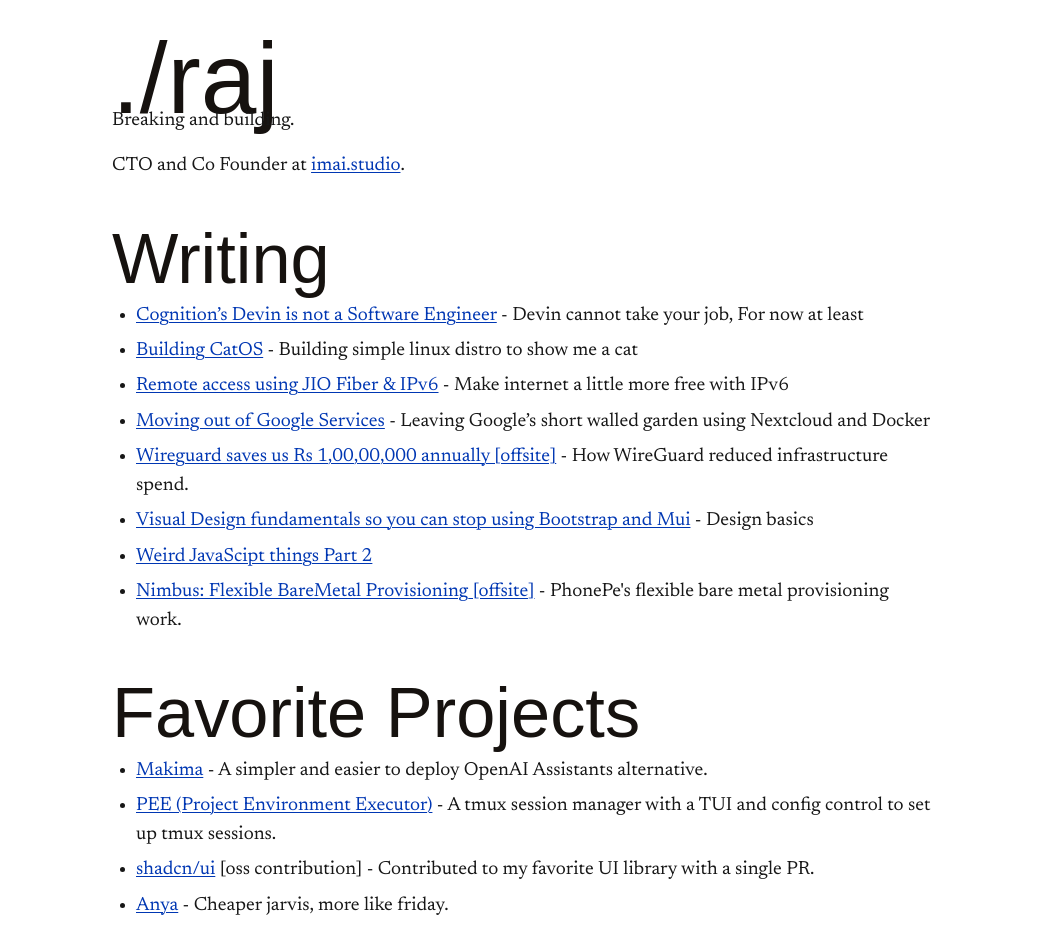
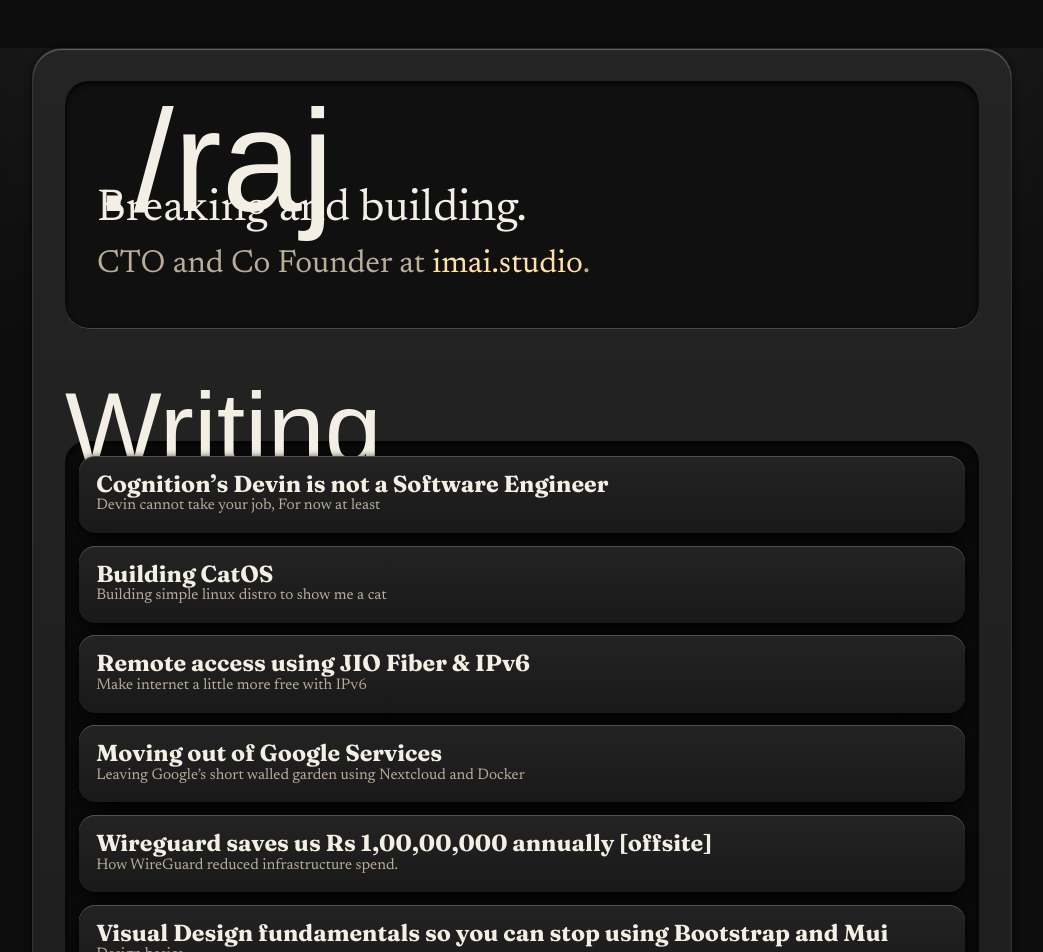
Before and after one commit to xrehpicx/raj.how, a Next.js app: page / in a window 1280 px wide. Shown: the top 952 px of the page, without its empty margins (118-1161 px from the left). Built offline with nearby package versions, Linux system fonts and the light colour scheme; a web font is replaced by a local one.

Commit message:
Redesign site with skeuomorphic styling

```diff
--- a/src/app/(home)/page.tsx
+++ b/src/app/(home)/page.tsx
@@ -11,40 +11,66 @@
       project.section === 'Favorite Projects' ||
       project.section === 'Work Projects'
   );
-  const projectSections = ['Favorite Projects', 'Work Projects'];
+  const projectSections = [
+    { id: 'favorite-projects', label: 'Favorite Projects' },
+    { id: 'work-projects', label: 'Work Projects' },
+  ];
 
   return (
-    <main>
-      <Markdown content={home.body} />
+    <main className="site-shell">
+      <header className="hero-panel">
+        <Markdown content={home.body} className="hero-copy" />
+      </header>
 
-      <h2>Writing</h2>
-      <ul>
+      <section className="content-section" aria-labelledby="writing-heading">
+        <h2 id="writing-heading">Writing</h2>
+        <ul className="entry-list">
           {posts.map((post) => (
             <li key={post.slug}>
-            <a href={post.external || `/posts/${post.slug}`}>
+              <a
+                className="entry-card"
+                href={post.external || `/posts/${post.slug}`}
+              >
+                <span className="entry-title">
                   {post.title}
                   {post.external ? ' [offsite]' : ''}
+                </span>
+                {post.description ? (
+                  <span className="entry-description">{post.description}</span>
+                ) : null}
               </a>
-            {post.description ? <span> - {post.description}</span> : null}
             </li>
           ))}
         </ul>
+      </section>
 
       {projectSections.map((section) => (
-        <section key={section}>
-          <h2>{section}</h2>
-          <ul>
+        <section
+          className="content-section"
+          key={section.id}
+          aria-labelledby={`${section.id}-heading`}
+        >
+          <h2 id={`${section.id}-heading`}>{section.label}</h2>
+          <ul className="entry-list">
             {projects
-              .filter((project) => project.section === section)
+              .filter((project) => project.section === section.label)
               .map((project) => (
                 <li key={project.slug}>
                   {project.url ? (
-                    <a href={project.url}>{project.title}</a>
+                    <a className="entry-card" href={project.url}>
+                      <span className="entry-title">{project.title}</span>
+                      {project.contribution ? (
+                        <span className="entry-kicker">oss contribution</span>
+                      ) : null}
+                      {project.body ? (
+                        <span className="entry-description">
+                          {project.body}
+                        </span>
+                      ) : null}
+                    </a>
                   ) : (
                     project.title
                   )}
-                  {project.contribution ? ' [oss contribution]' : ''}
-                  {project.body ? <span> - {project.body}</span> : null}
                 </li>
               ))}
           </ul>
--- a/src/app/globals.css
+++ b/src/app/globals.css
@@ -1,83 +1,115 @@
+:root {
+  color-scheme: dark;
+  --scene: #0d0d0d;
+  --scene-soft: #151515;
+  --shell-top: #242424;
+  --shell-bottom: #181818;
+  --well: #0a0a0a;
+  --text: #f4efe4;
+  --muted: #b9ad9a;
+  --hairline: rgba(255, 255, 255, 0.12);
+  --amber: #f2c66d;
+  --amber-soft: #ffe2a3;
+  --shadow-lift:
+    0 1px 0.5px rgba(255, 255, 255, 0.1) inset,
+    0 1px 1px rgba(255, 255, 255, 0.22) inset,
+    0 10px 10px -9px rgba(0, 0, 0, 0.7), 0 20px 20px -14px rgba(0, 0, 0, 0.6),
+    0 0 6px rgba(0, 0, 0, 0.6);
+  --shadow-crisp:
+    0 0.5px 0 rgba(255, 255, 255, 0.12) inset,
+    0 1px 0.5px rgba(255, 255, 255, 0.16) inset,
+    0 10px 10px -9px rgba(0, 0, 0, 0.7), 0 20px 20px -14px rgba(0, 0, 0, 0.6),
+    0 0 6px rgba(0, 0, 0, 0.6);
+  --shadow-inset:
+    0 0.5px 0 rgba(255, 255, 255, 0.32), 0 2px 6px rgba(0, 0, 0, 0.9) inset;
+}
+
+* {
+  box-sizing: border-box;
+}
+
 html {
-  color-scheme: light;
+  min-height: 100%;
+  background: var(--scene);
 }
 
 body {
-  max-width: 820px;
-  margin: 40px auto;
-  padding: 0 20px 56px;
-  color: #171717;
-  background: #fff;
+  min-height: 100%;
+  margin: 0;
+  color: var(--text);
+  background:
+    radial-gradient(
+      circle at 50% 0%,
+      rgba(255, 226, 163, 0.08),
+      transparent 34rem
+    ),
+    linear-gradient(180deg, var(--scene-soft), var(--scene) 18rem);
   font-family:
     var(--font-body),
     Georgia,
     Times New Roman,
     serif;
-  font-size: 19px;
-  line-height: 1.54;
+  font-size: 18px;
+  line-height: 1.56;
+  -webkit-font-smoothing: antialiased;
+  text-rendering: optimizeLegibility;
 }
 
 a {
-  color: #0037b3;
-  text-decoration: underline;
-  text-decoration-thickness: 1px;
-  text-underline-offset: 0.12em;
+  color: var(--amber-soft);
+  text-decoration: none;
 }
 
 a:visited {
-  color: #5a268a;
+  color: #e9cfff;
+}
+
+a:focus-visible {
+  outline: 2px solid var(--amber);
+  outline-offset: 4px;
 }
 
 h1,
 h2,
 h3 {
-  margin: 36px 0 10px;
-  color: #16120f;
+  color: var(--text);
   font-family:
     var(--font-heading),
     Georgia,
     Times New Roman,
     serif;
   font-weight: 760;
-  line-height: 0.98;
+  line-height: 1;
+  text-wrap: balance;
 }
 
 h1 {
-  margin: 0 0 -18px;
+  margin: 0 0 -0.18em;
   font-family:
     var(--font-title),
     Georgia,
     Times New Roman,
     serif;
-  font-size: 6.25rem;
+  font-size: clamp(5rem, 15vw, 9rem);
   font-weight: 400;
-  line-height: 0.76;
+  line-height: 0.72;
 }
 
 h2 {
-  display: inline-block;
-  margin: 38px 0 -2px;
-  padding: 0;
-  border: 0;
-  background: transparent;
-  box-shadow: none;
+  margin: 0 0 -0.24em;
   font-family:
     var(--font-title),
     Georgia,
     Times New Roman,
     serif;
-  font-size: 4.4rem;
+  font-size: clamp(4rem, 9vw, 6.4rem);
   font-weight: 400;
-  line-height: 0.68;
-  font-variation-settings:
-    'SOFT' 78,
-    'WONK' 1;
+  line-height: 0.72;
 }
 
 h3 {
-  margin: 30px 0 -4px;
-  font-size: 1.42rem;
-  line-height: 0.85;
+  margin: 2rem 0 0.4rem;
+  font-size: 1.35rem;
 }
 
 p,
@@ -85,23 +117,225 @@
 ol,
 pre,
 blockquote {
-  margin: 8px 0 16px;
+  margin: 0 0 1rem;
+}
+
+p,
+li {
+  text-wrap: pretty;
 }
 
 ul,
 ol {
-  padding-left: 24px;
+  padding-left: 1.4rem;
 }
 
 li {
-  margin: 6px 0;
+  margin: 0.45rem 0;
+}
+
+.site-shell {
+  width: min(100% - 1.5rem, 980px);
+  margin: clamp(1.25rem, 5vw, 3rem) auto;
+  padding: clamp(1rem, 3vw, 2rem);
+  border: 1px solid rgba(255, 255, 255, 0.08);
+  border-radius: 30px;
+  background: linear-gradient(180deg, var(--shell-top), var(--shell-bottom));
+  box-shadow: var(--shadow-lift);
+}
+
+.hero-panel,
+.article-shell,
+.content-section {
+  position: relative;
+}
+
+.hero-panel {
+  margin-bottom: clamp(2rem, 6vw, 4rem);
+  padding: clamp(1.1rem, 3vw, 1.8rem);
+  border-radius: 24px;
+  background: #101010;
+  box-shadow: var(--shadow-inset);
+}
+
+.compact-hero {
+  margin-bottom: 2.2rem;
+}
+
+.hero-copy p {
+  max-width: 33rem;
+  margin-left: 0.2rem;
+  color: var(--muted);
+  font-size: clamp(1.25rem, 4vw, 2rem);
+  line-height: 1.12;
+}
+
+.hero-copy p:first-of-type {
+  color: var(--text);
+  font-size: clamp(1.55rem, 4.8vw, 2.8rem);
+  line-height: 0.98;
+}
+
+.content-section {
+  margin-top: clamp(2.5rem, 6vw, 4rem);
+}
+
+.entry-list {
+  display: grid;
+  gap: 0.8rem;
+  margin: 0;
+  padding: clamp(0.65rem, 2vw, 0.9rem);
+  border-radius: 22px;
+  background: var(--well);
+  box-shadow: var(--shadow-inset);
+  list-style: none;
+}
+
+.entry-list li {
+  margin: 0;
+}
+
+.entry-card {
+  display: grid;
+  min-height: 4rem;
+  padding: 1rem 1.05rem;
+  border-radius: 16px;
+  background: linear-gradient(180deg, #232323, #191919);
+  box-shadow: var(--shadow-crisp);
+  color: var(--text);
+  transition-duration: 160ms;
+  transition-property: transform, color;
+  transition-timing-function: ease;
+}
+
+.entry-card:visited {
+  color: var(--text);
+}
+
+.entry-card:active {
+  transform: scale(0.98);
+}
+
+.entry-title {
+  font-family:
+    var(--font-heading),
+    Georgia,
+    Times New Roman,
+    serif;
+  font-size: clamp(1.15rem, 2vw, 1.45rem);
+  font-weight: 680;
+  line-height: 1.05;
+  text-wrap: balance;
+}
+
+.entry-description,
+.entry-meta,
+.entry-kicker,
+.post-meta {
+  color: var(--muted);
+  font-size: 0.96rem;
+  line-height: 1.35;
+}
+
+.entry-kicker {
+  margin-top: 0.18rem;
+  color: var(--amber);
+  font-family:
+    var(--font-heading),
+    Georgia,
+    Times New Roman,
+    serif;
+  font-size: 0.8rem;
+  text-transform: uppercase;
+}
+
+.post-nav {
+  margin-bottom: 1.1rem;
+  color: var(--muted);
+  font-family:
+    var(--font-heading),
+    Georgia,
+    Times New Roman,
+    serif;
+  font-size: 0.95rem;
+}
+
+.post-nav a {
+  display: inline-flex;
+  min-height: 2.75rem;
+  align-items: center;
+}
+
+.article-shell {
+  padding: clamp(1rem, 3vw, 1.7rem);
+  border-radius: 24px;
+  background: #101010;
+  box-shadow: var(--shadow-inset);
+}
+
+.article-header {
+  margin-bottom: 2.2rem;
+}
+
+.article-header h1 {
+  max-width: 13ch;
+  margin-bottom: -0.05em;
+  font-size: clamp(4rem, 12vw, 7rem);
+  overflow-wrap: anywhere;
+}
+
+.article-header p {
+  max-width: 42rem;
+  color: var(--muted);
+  font-size: clamp(1.1rem, 2vw, 1.35rem);
+}
+
+.article-content {
+  max-width: 72ch;
+}
+
+.article-content h1 {
+  font-family:
+    var(--font-heading),
+    Georgia,
+    Times New Roman,
+    serif;
+  font-size: 2.2rem;
+  line-height: 1;
+}
+
+.article-content h2 {
+  margin-top: 2.8rem;
+  margin-bottom: 0.4rem;
+  font-family:
+    var(--font-heading),
+    Georgia,
+    Times New Roman,
+    serif;
+  font-size: clamp(1.9rem, 5vw, 2.6rem);
+  font-weight: 760;
+  line-height: 0.95;
+}
+
+.article-content h3 {
+  margin-top: 2rem;
+}
+
+.article-content p,
+.article-content li {
+  color: #e5ded1;
+}
+
+.article-content a {
+  border-bottom: 1px solid rgba(242, 198, 109, 0.55);
 }
 
 pre {
   overflow-x: auto;
-  padding: 12px;
-  border: 1px solid #aaa;
-  background: #f7f7f7;
+  padding: 1rem;
+  border-radius: 16px;
+  background: #090909;
+  box-shadow: var(--shadow-inset);
 }
 
 code {
@@ -113,32 +347,63 @@
 
 p code,
 li code {
-  background: #eee;
-  padding: 1px 3px;
+  padding: 0.1rem 0.3rem;
+  border-radius: 0.35rem;
+  background: #050505;
+  color: var(--amber-soft);
 }
 
 blockquote {
   margin-left: 0;
-  padding-left: 12px;
-  border-left: 3px solid #aaa;
+  padding: 1rem 1rem 1rem 1.1rem;
+  border-radius: 16px;
+  background: #0b0b0b;
+  box-shadow: var(--shadow-inset);
+  color: #e5ded1;
 }
 
 img {
   display: block;
   max-width: 100%;
   height: auto;
-  border: 0;
+  border-radius: 18px;
+  outline: 1px solid rgba(255, 255, 255, 0.1);
+  box-shadow: var(--shadow-lift);
 }
 
 hr {
   border: 0;
-  border-top: 1px solid #aaa;
+  border-top: 1px solid rgba(255, 255, 255, 0.12);
 }
 
-.post-meta {
-  color: #555;
+@media (hover: hover) {
+  .entry-card:hover {
+    color: var(--amber-soft);
+    transform: translateY(-2px);
+  }
 }
 
-.post-nav {
-  margin-bottom: 24px;
+@media (prefers-reduced-motion: reduce) {
+  *,
+  *::before,
+  *::after {
+    scroll-behavior: auto !important;
+    transition-duration: 0.01ms !important;
+  }
 }
+
+@media (max-width: 640px) {
+  body {
+    font-size: 17px;
+  }
+
+  .site-shell {
+    width: min(100% - 0.8rem, 980px);
+    border-radius: 22px;
+  }
+
+  .hero-panel,
+  .article-shell {
+    border-radius: 18px;
+  }
+}
```
Also changed, not shown: src/app/posts/[slug]/page.tsx (+11 -9 lines), src/app/posts/page.tsx (+18 -8 lines). Lines whose indentation alone changed are shown as unchanged.
